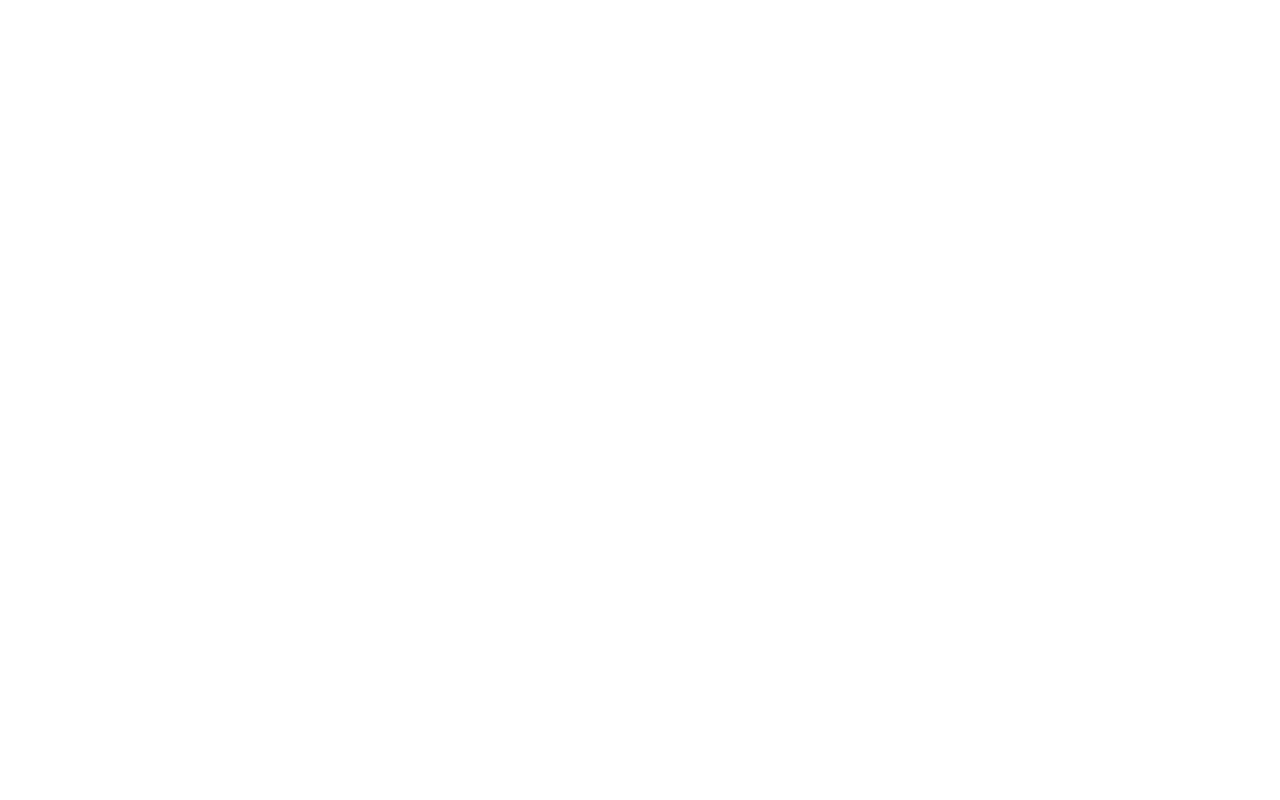
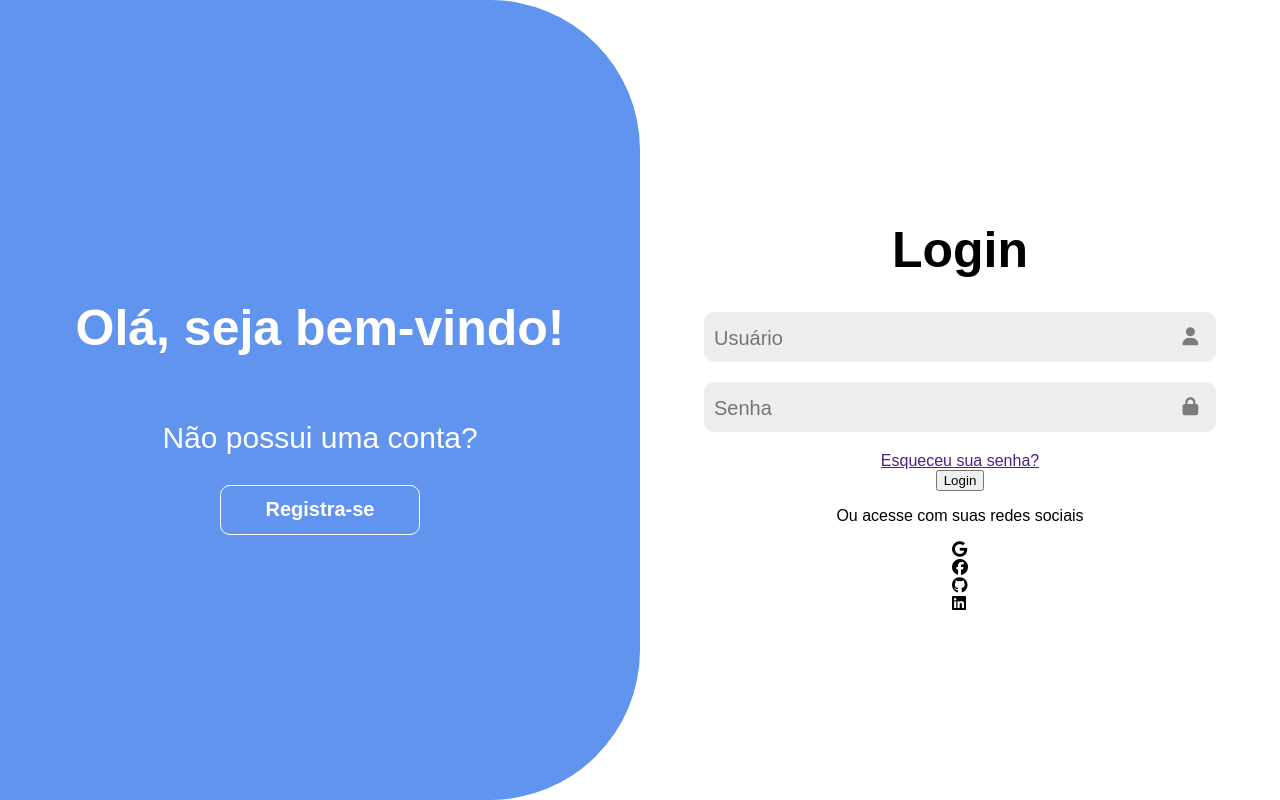
Before and after one commit to Jardheson/CursoGTech, a plain HTML site: page aula-5/index.html in a window 1280 px wide. Drawn offline with Linux system fonts and the light colour scheme.

Commit message:
Pagina Login

```diff
--- a/aula-5/index.html
+++ b/aula-5/index.html
@@ -3,10 +3,52 @@
 <head>
     <meta charset="UTF-8">
     <meta name="viewport" content="width=device-width, initial-scale=1.0">
+    <link rel="stylesheet" href="https://cdnjs.cloudflare.com/ajax/libs/font-awesome/6.7.0/css/all.min.css" integrity="sha512-9xKTRVabjVeZmc+GUW8GgSmcREDunMM+Dt/GrzchfN8tkwHizc5RP4Ok/MXFFy5rIjJjzhndFScTceq5e6GvVQ==" crossorigin="anonymous" referrerpolicy="no-referrer" />
     <link rel="stylesheet" href="style.css">
-    <title>Document</title>
+    <title>Pagina Login</title>
 </head>
 <body>
+    <div class="container">
+        <div class="esquerda">
+            <h1>Olá, seja bem-vindo!</h1>
+            <p>Não possui uma conta?</p>
+            <button>Registra-se</button>
+        </div>
+        <div class="direita">
+            <h1>Login</h1>
+            <div class="inp">
+                <div class="campo">
+                    <input type="text" placeholder="Usuário" required>
+                </div>
+                <div class="icone">
+                    <i class="fa-solid fa-user"></i>
+                </div>
+            </div>
+            <div class="inp">
+                <div class="campo">
+                    <input type="password" placeholder="Senha" required>
+                </div>
+                <div class="icone">
+                    <i class="fa-solid fa-lock"></i>
+                </div>
+            </div>
+            <a href="">Esqueceu sua senha?</a>
+            <button>Login</button>
+            <p>Ou acesse com suas redes sociais</p>
 
+            <div class="opcoes">
+            <div class="opcao"><i class="fa-brands fa-google"></i></div>
+            <div class="opcao"><i class="fa-brands fa-facebook"></i></div>
+            <div class="opcao"><i class="fa-brands fa-github"></i></div>
+            <div class="opcao"><i class="fa-brands fa-linkedin"></i></div>
+            </div>
+            <!-- <div class="redes-sociais">
+                <a href=""><i class="fa-brands fa-facebook"></i></a>
+                <a href=""><i class="fa-brands fa-google"></i></a>
+                <a href=""><i class="fa-brands fa-instagram"></i></a>
+                <a href=""><i class="fa-brands fa-linkedin"></i></a>
+            </div> -->
+
+    </div>
 </body>
 </html>
--- a/aula-5/style.css
+++ b/aula-5/style.css
@@ -0,0 +1,94 @@
+body {
+    margin: 0;
+    padding: 0;
+    font-family: sans-serif;
+}
+
+.container {
+    display: flex;
+    width: 100%;
+    height: 100vh;
+
+}
+
+.container .esquerda {
+    display: flex;
+    width: 50%;
+    height: 100%;
+    color: white;
+    align-items: center;
+    flex-direction: column;
+    justify-content: center;
+    background-color: #6194ef;
+    border-top-right-radius: 150px;
+    border-bottom-right-radius: 150px;
+}
+
+.container .esquerda h1 {
+    font-size: 50px;
+}
+
+.container .esquerda p {
+    font-size: 30px;
+}
+
+.container .esquerda button {
+    width: 200px;
+    height: 50px;
+    color: white;
+    font-size: 20px;
+    cursor: pointer;
+    font-weight: bold;
+    border-radius: 10px;
+    border: 1px solid white;
+    background-color: transparent;
+}
+
+.container .direita {
+    display: flex;
+    width: 50%;
+    height: 100%;
+    align-items: center;
+    flex-direction: column;
+    justify-content: center;
+}
+
+.container .direita h1 {
+    font-size: 50px;
+}
+
+.container .direita .inp {
+    display: flex;
+    width: 80%;
+    height: 50px;
+    margin-bottom: 20px;
+    border-radius: 10px;
+    background-color: #ededed;
+}
+
+.container .direita .inp .campo {
+    width: 90%;
+    height: 100%;
+}
+
+.container .direita .inp .campo input {
+    width: 100%;
+    height: 100%;
+    border: none;
+    outline: none;
+    font-size: 20px;
+    border-radius: 10px;
+    padding-left: 10px;
+    background-color: white;
+    background-color: transparent;
+}
+
+.container .direita .inp .icone {
+    display: flex;
+    width: 10%;
+    height: 100%;
+    color: #7c7c7c;
+    font-size: 18px;
+    align-items: center;
+    justify-content: center;
+}
```
